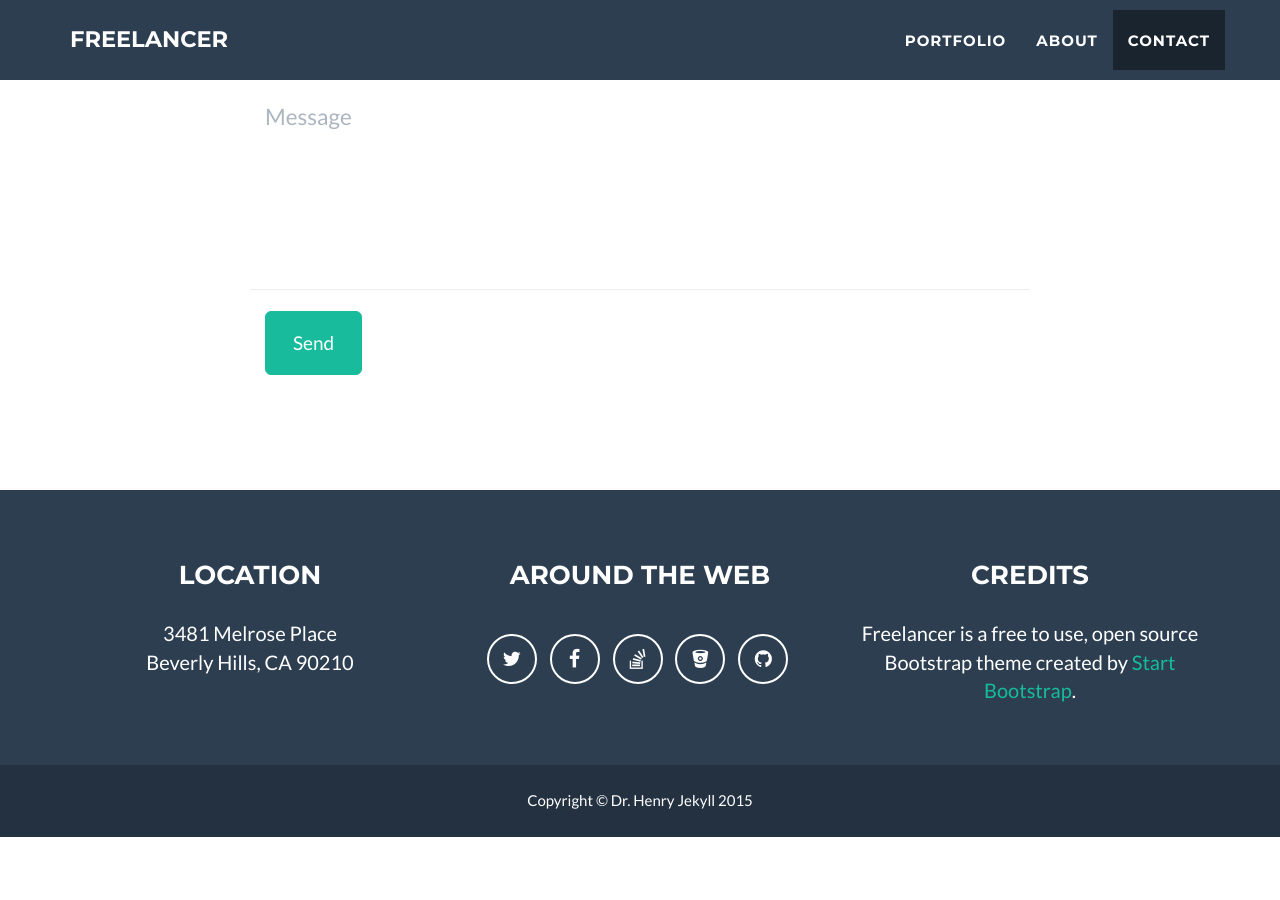
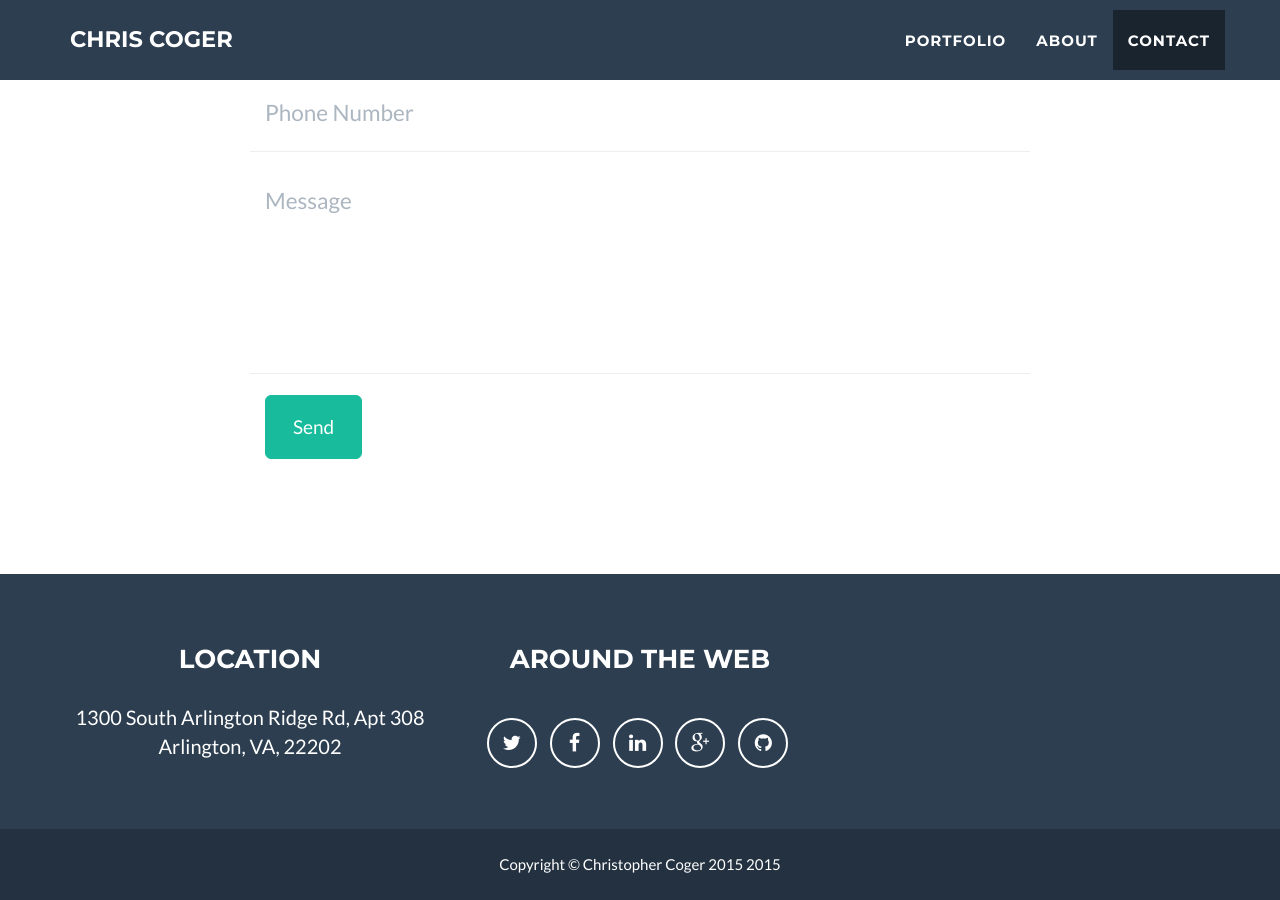
Before and after one commit to coger/coger.github.io, a Jekyll site: the page built from index.html, in a window 1280 px wide and 900 px high, scrolled down 2548 px. Built offline with Jekyll 4.4.1, drawn with Linux system fonts in a browser that asks for light colours; before the commit the page ends 3385 px from its top, so only the background shows below that; some of the changed text lies outside the part shown.

Commit message:
updating config with coger info

```diff
--- a/_config.yml
+++ b/_config.yml
@@ -1,8 +1,8 @@
 # Site settings
-title: Freelancer
-email: your-email@domain.com
-url: https://example.github.io
-description: "Write an awesome description for your new site here. You can edit this line in _config.yml. It will appear in your document head meta (for Google search results) and in your feed.xml site description."
+title: Chris Coger
+email: christopher.coger@gmail.com
+url: https://coger.github.io
+description: "Chris Coger's personal website."
 
 # Contact form: comment the line below if you want to stick with the default PHP contact form
 contact: static
@@ -15,31 +15,33 @@
 
 # Footer settings
 footer:
-  copyright: Dr. Henry Jekyll
+  copyright: Christopher Coger 2015
   location: Location
   social: Around the Web
-  credits: Credits
+  contact: Contact
 
 # Social networks usernames (many more available: google-plus, flickr, dribbble, pinterest, instagram, tumblr, linkedin, etc.)
 social:
   - title: twitter
-    url: http://twitter.com/jekyllrb
+    url: https://twitter.com/_Coger
   - title: facebook
-    url:
-  - title: stack-overflow
-    url: http://stackoverflow.com/questions/tagged/jekyll
-  - title: bitbucket
-    url: http://bitbucket.org/jekyll
+    url: https://www.facebook.com/chris.coger
+  - title: linkedin
+    url: https://www.linkedin.com/in/christophercoger
+  - title: google-plus
+    url: https://plus.google.com/+ChristopherCoger/
   - title: github
-    url: http://github.com/jekyll
+    url: http://github.com/coger
 
 # Postal address (add as many lines as necessary)
 address:
-  - line: 3481 Melrose Place
-  - line: Beverly Hills, CA 90210
+  - line: '1300 South Arlington Ridge Rd, Apt 308'
+  - line: 'Arlington, VA, 22202'
 
-# Credits content
-credits: 'Freelancer is a free to use, open source Bootstrap theme created by <a href="http://startbootstrap.com">Start Bootstrap</a>.'
+# Contact content
+contact:
+  - line: christopher.coger@gmail.com
+  - line: (585) 770-4276
 
 # Build settings
 markdown: kramdown
```
